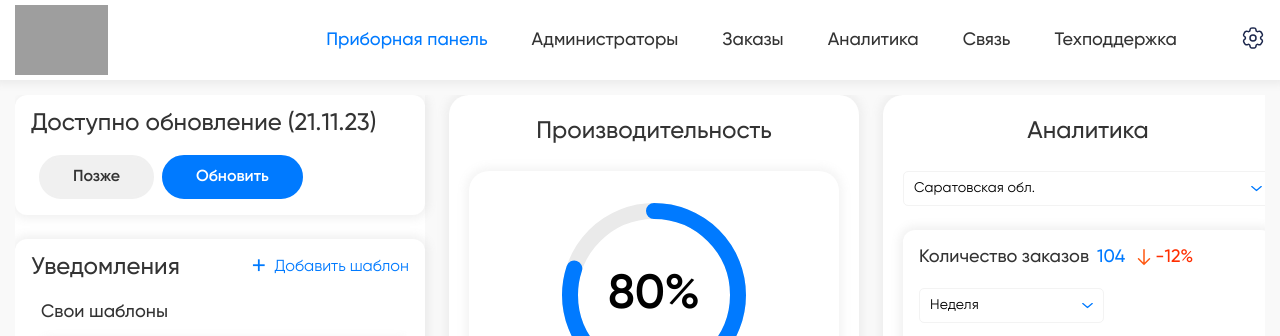
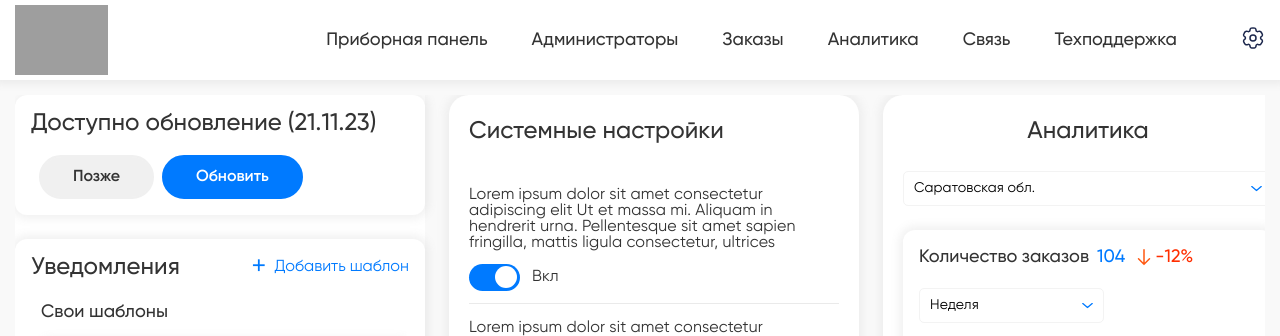
Before and after one commit to Lareta064/WebApps_2, a Node project: template src/pug/pages/settings.pug in a window 1280 px wide. Shown: the top 336 px of the page. Run offline with Node 20 templates, Linux system fonts and the light colour scheme; the template is opened without the code that fills it, so the values that code supplies are empty; style sheets or scripts are compiled from the project's sources; some libraries are stand-ins or nearby versions; grey boxes are pictures that could not be loaded.

Commit message:
фикс

```diff
--- a/src/js/_tabs.js
+++ b/src/js/_tabs.js
@@ -39,5 +39,4 @@ document.addEventListener("DOMContentLoaded", function () {
 		customTab(document.querySelectorAll('.tabs-inner'), '.tabs-inner-btn', '.tabs-inner-body');
 
 	}
-
 });
--- a/src/pug/pages/settings.pug
+++ b/src/pug/pages/settings.pug
@@ -15,7 +15,7 @@ mixin tpl-card
 			p Lorem ipsum dolor sit amet consectetur adipiscing elit Ut et massa mi. Aliquam in hendrerit urna. Pellentesque sit amet sapien fringilla, mattis ligula consectetur, ultrices mauris. Maecenas vitae mattis .
 block content
 	+header([
-		{name: 'Приборная панель', link: 'dashboard.html', active:'true'},
+		{name: 'Приборная панель', link: 'dashboard.html'},
 		{name: 'Администраторы', link: 'admins.html'},
 		{name: 'Заказы',link: 'orders.html'},
 		{name: 'Аналитика',link: 'analytics.html'},
@@ -86,34 +86,101 @@ block content
 
 
 					//======= КОЛОНКА ЗАКАЗЫ ==========
-					.dashboard-productivity.grid__column.tabs-body(tab-body="2")
-						.title Производительность
+					.system-settings.grid__column.tabs-body(tab-body="2")
+						.title Системные настройки
+						.system-settings__list
 
-						.productivity-card
-							+circle-progress-big(80)
+							//===== настройка с переключателем ========
+							.system-settings-item
+								p Lorem ipsum dolor sit amet consectetur adipiscing elit Ut et massa mi. Aliquam in hendrerit urna. Pellentesque sit amet sapien fringilla, mattis ligula consectetur, ultrices
 
-							.dotter-list
-								+dotter-li('Заказов опубликовано: ', '34')
-								+dotter-li('Успешно выполнено:', '20')
-								+dotter-li('В работе: ', '12')
-								+dotter-li('Заказы без исполнителя: ', '2')
-								+dotter-li('Фактическая прибыль: ', '1.200.600₽')
-								+dotter-li('Заказы без исполнителя: ', '2')
-								+dotter-li('Потенциальная прибыль:', '2.200.600₽')
+								.system-settings__group
+									label.switch-item.switch-toggle
+										input(type="checkbox" checked)
+										.switch-item__toggle
+											span
+											span
+										span.state-on Вкл
+										span.state-off Выкл
 
-						//====карточка с диаграммой =====
-						.diagram-card.border-shadow
-							.title-medium.change-item KPI: #[span.txt-accent 4,9 ] #[span.change-up +12%]
-							.filters-group
-								+custom-drop('Неделя', ['Год', 'Месяц', 'Квартал'])(class="drop-filter--small")
+							//===== настройка с переключателем ========
+							.system-settings-item
+								p Lorem ipsum dolor sit amet consectetur adipiscing elit Ut et massa mi. Aliquam in hendrerit urna. Pellentesque sit amet sapien fringilla, mattis ligula consectetur, ultrices
 
-							.diagram-card__chart
-								.chart-label
-									p 10034 заказов выполнено
-									span 02 окт. - 2 ноя.
+								.system-settings__group
+									label.switch-item.switch-toggle
+										input(type="checkbox")
+										.switch-item__toggle
+											span
+											span
+										span.state-on Вкл
+										span.state-off Выкл
 
-								img(src="./img/chart.webp", alt="alt")
+							//===== настройка с переключателем ========
+							.system-settings-item
+								p Lorem ipsum dolor sit amet consectetur adipiscing elit Ut et massa mi. Aliquam in hendrerit urna. Pellentesque sit amet sapien fringilla, mattis ligula consectetur, ultrices
 
+								.system-settings__group
+									label.switch-item.switch-toggle
+										input(type="checkbox")
+										.switch-item__toggle
+											span
+											span
+										span.state-on Вкл
+										span.state-off Выкл
+
+							//===== настройка с радиобаттонами ========
+							.system-settings-item
+								.title-small Lorem ipsum dolor sit amet consectetur adip
+								p Lorem ipsum dolor sit amet consectetur adipiscing elit Ut et massa mi. Aliquam in hendrerit urna. Pellentesque sit amet sapien fringilla, mattis ligula consectetur, ultrices
+
+								.system-settings__group
+									label.form-radio
+										input(type="radio" name="radio_name")
+										span Только важные
+
+									label.form-radio
+										input(type="radio" name="radio_name")
+										span Все
+
+									label.form-radio
+										input(type="radio" name="radio_name")
+										span Никакие
+
+							//===== настройка с чекбоксами ========
+							.system-settings-item
+								.title-small Lorem ipsum dolor sit amet consectetur adip
+								p Lorem ipsum dolor sit amet consectetur adipiscing elit Ut et massa mi. Aliquam in hendrerit urna. Pellentesque sit amet sapien fringilla, mattis ligula consectetur, ultrices
+
+								.system-settings__group
+									label.form-chbx
+										input(type="checkbox" name="chbx_name1")
+										span Только важные
+
+									label.form-chbx
+										input(type="checkbox" name="chbx_name2")
+										span Все
+
+									label.form-chbx
+										input(type="checkbox" name="chbx_name3")
+										span Никакие
+							//===== настройка с чекбоксами ========
+							.system-settings-item
+								.title-small Lorem ipsum dolor sit amet consectetur adip
+								p Lorem ipsum dolor sit amet consectetur adipiscing elit Ut et massa mi. Aliquam in hendrerit urna. Pellentesque sit amet sapien fringilla, mattis ligula consectetur, ultrices
+
+								.system-settings__group
+									label.form-chbx
+										input(type="checkbox" name="chbx_name1")
+										span Только важные
+
+									label.form-chbx
+										input(type="checkbox" name="chbx_name2")
+										span Все
+
+									label.form-chbx
+										input(type="checkbox" name="chbx_name3")
+										span Никакие
 
 					//======= Аналитика ==========
 					.dashboard-analytic.grid__column.tabs-body(tab-body="3")
--- a/src/scss/base/form.scss
+++ b/src/scss/base/form.scss
@@ -218,3 +218,14 @@ label.rel-label{position: relative; display: block;}
     background-color: $accent;
   }
 }
+.form-radio,.form-chbx{
+  display: flex;
+  align-items: center;
+  column-gap:remy(8);
+}
+.form-radio input[type="radio"],
+.form-chbx input[type="checkbox"] {
+  width: 16px;
+  height: 16px;
+  margin: 0;
+}
--- a/src/scss/pages/settings.scss
+++ b/src/scss/pages/settings.scss
@@ -93,3 +93,22 @@
 		color: #000;
 	}
 }
+/*****system-settings*****/
+.system-settings .title{
+	text-align: left;
+}
+.system-settings  .system-settings__list{margin-top: 0;}
+.system-settings-item{
+	padding-top: 1rem;
+	padding-bottom: 1rem;
+	background-color: #fff;
+	border-bottom: 1px solid #EAEAEA;
+	.title-small{margin-bottom: 1rem;}
+	p {	margin-bottom: 1rem;}
+		.system-settings__group{
+			display: flex;
+			flex-direction: column;
+			row-gap:remy(10);
+		}
+
+}
```
